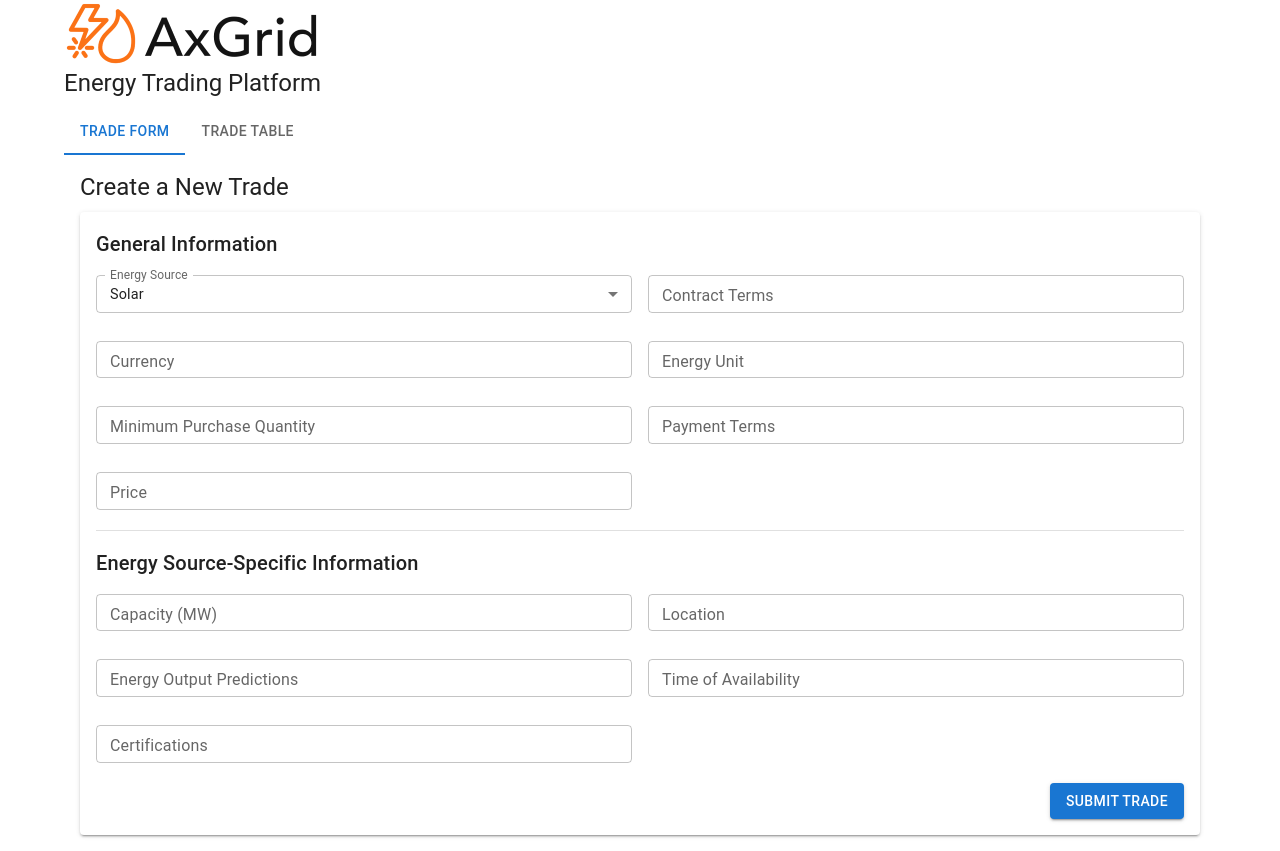
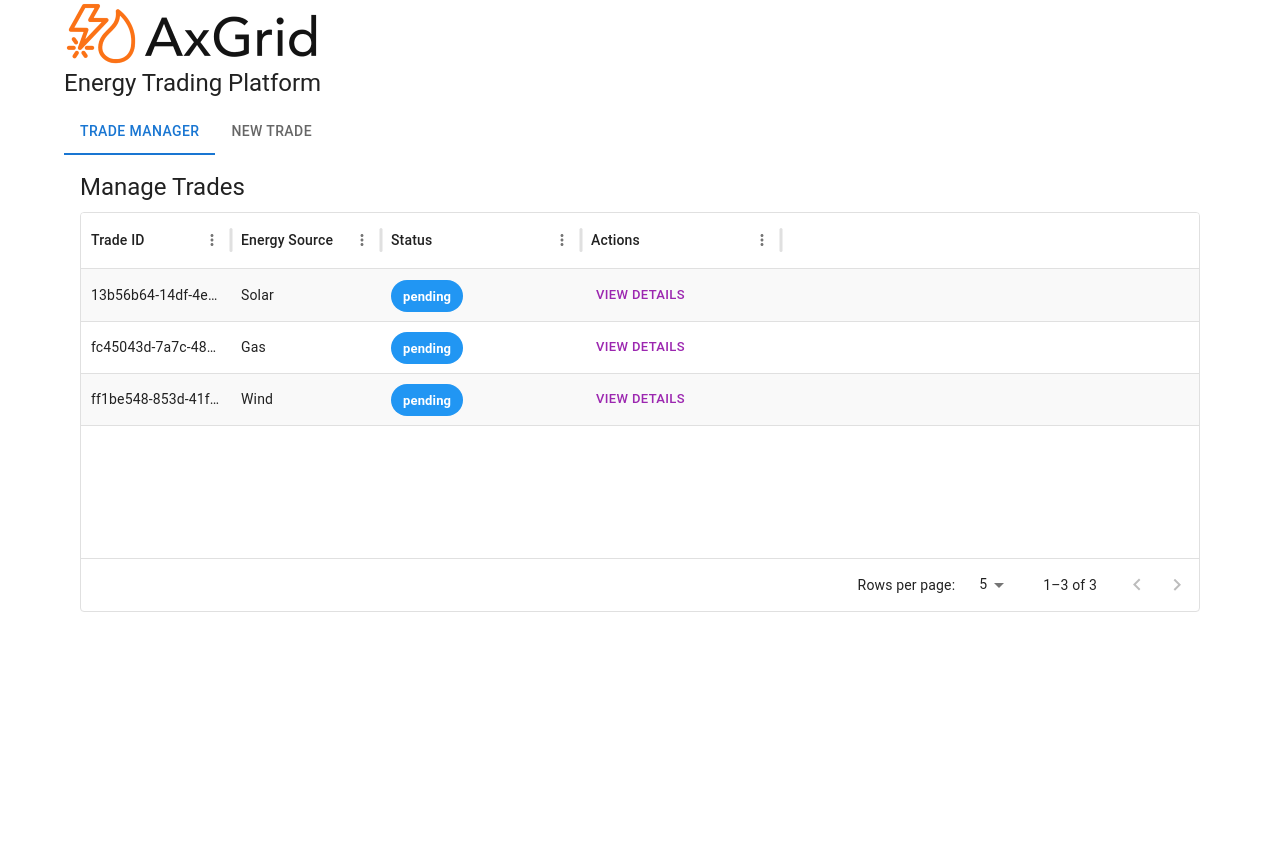
Before and after one commit to Cinema180/axgrid, a React (Create React App) app: page /trade-manager in a window 1280 px wide. After the commit the page ends 800 px from the top, so only its background shows below. Built offline with nearby package versions, Linux system fonts and the light colour scheme; the HTML template or start-up script is replaced by a standard one.

Commit message:
Renamed trade table view component to TradeManager. Fixed navigation issues and made TradeManager the default view.

```diff
--- a/src/App.tsx
+++ b/src/App.tsx
@@ -2,11 +2,13 @@ import React, { useEffect, useState } from 'react';
 import './App.css';
 import { Subscription } from 'rxjs';
 import { Container, CssBaseline } from '@mui/material';
-import { BrowserRouter, Route, Routes } from 'react-router-dom';
+import { BrowserRouter, Navigate, Route, Routes } from 'react-router-dom';
 import { Trade } from './types/types';
 import { tradeService } from './services/tradeService';
 import TradeContext from './store/TradeContext';
 import Navigation from './components/Navigation';
+import TradeManager from './components/TradeManager';
+import TradeForm from './components/TradeForm';
 
 function App() {
   const [trades, setTrades] = useState<Trade[]>([]);
@@ -31,6 +33,11 @@ function App() {
         <Container>
           <CssBaseline />
           <Navigation />
+          <Routes>
+            <Route path="/" element={<Navigate to="/trade-manager" />} />
+            <Route path="/trade-manager" element={<TradeManager />} />
+            <Route path="/new-trade" element={<TradeForm />} />
+          </Routes>
         </Container>
       </BrowserRouter>
     </TradeContext.Provider>
--- a/src/components/Navigation.tsx
+++ b/src/components/Navigation.tsx
@@ -1,21 +1,26 @@
 import React, { useState } from 'react';
-import { useNavigate } from 'react-router-dom';
+import { useNavigate, useLocation } from 'react-router-dom';
 import { Tabs, Tab, Typography, Box, Avatar } from '@mui/material';
-import TradeForm from './TradeForm';
-import TradeTable from './TradeTable';
-import TabPanel from './TabPanel';
 import logo from '../resources/axgrid_logo_transparent_small.png';
 
 function Navigation() {
-  const [value, setValue] = useState(0);
   const navigate = useNavigate();
+  const location = useLocation();
+
+  // Determine the tab index based on the current URL
+  const getTabIndex = () => {
+    if (location.pathname === '/new-trade') return 1;
+    return 0; // Default to Trade Manager if path is /trade-manager or root
+  };
+
+  const [value, setValue] = useState(getTabIndex());
 
   const handleTabChange = (event: React.ChangeEvent<{}>, newValue: number) => {
     setValue(newValue);
     if (newValue === 0) {
-      navigate('/form');
+      navigate('/trade-manager');
     } else {
-      navigate('/table');
+      navigate('/new-trade');
     }
   };
 
@@ -31,20 +36,10 @@ function Navigation() {
       <Typography variant="h5" gutterBottom>
         Energy Trading Platform
       </Typography>
-
-      {/* Material UI Tabs for Navigation */}
       <Tabs value={value} onChange={handleTabChange} aria-label="Trade Tabs">
-        <Tab label="Trade Form" />
-        <Tab label="Trade Table" />
+        <Tab label="Trade Manager" />
+        <Tab label="New Trade" />
       </Tabs>
-
-      {/* TabPanels for showing active content */}
-      <TabPanel value={value} index={0}>
-        <TradeForm />
-      </TabPanel>
-      <TabPanel value={value} index={1}>
-        <TradeTable />
-      </TabPanel>
     </div>
   );
 }
--- a/src/components/TradeTable.tsx
+++ b/src/components/TradeManager.tsx
@@ -18,7 +18,7 @@ const StyledDataGrid = styled(DataGrid)(({ theme }) => ({
   },
 }));
 
-function TradeTable() {
+function TradeManager() {
   const [trades, setTrades] = useState<Trade[]>([]);
   const [selectedTrade, setSelectedTrade] = useState<Trade | null>(null);
   const [paginationModel, setPaginationModel] = useState({
@@ -132,4 +132,4 @@ function TradeTable() {
   );
 }
 
-export default TradeTable;
+export default TradeManager;
```
